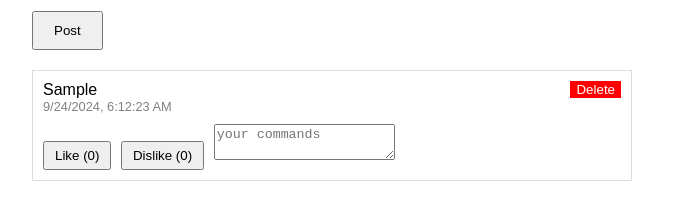
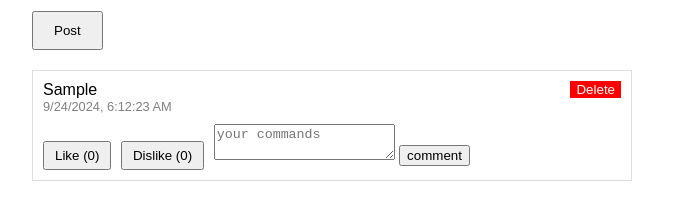
Before and after one commit to muthu307/micro, a plain HTML site: page index.html in a window 1280 px wide. Both pictures are taken after typing "Sample" into the empty fields and a click on the button "Post". Shown: the part 135-354 px from the top of the page, without its empty margins (308-993 px from the left). Drawn offline with Linux system fonts and the light colour scheme.

Commit message:
Update index.html

```diff
--- a/index.html
+++ b/index.html
@@ -90,6 +90,8 @@
                         <button class="like-button">Like (<span class="like-count">0</span>)</button>
                         <button class="dislike-button">Dislike (<span class="dislike-count">0</span>)</button>
                         <textarea id="command" class="command-input" placeholder="your commands" maxlength="50"></textarea>
+                        <button onclick="send command(this)">comment</button>
+                        <div class="comments"></div>
                     </div>
                 `;
                 document.getElementById('posts').appendChild(postDiv);
```
